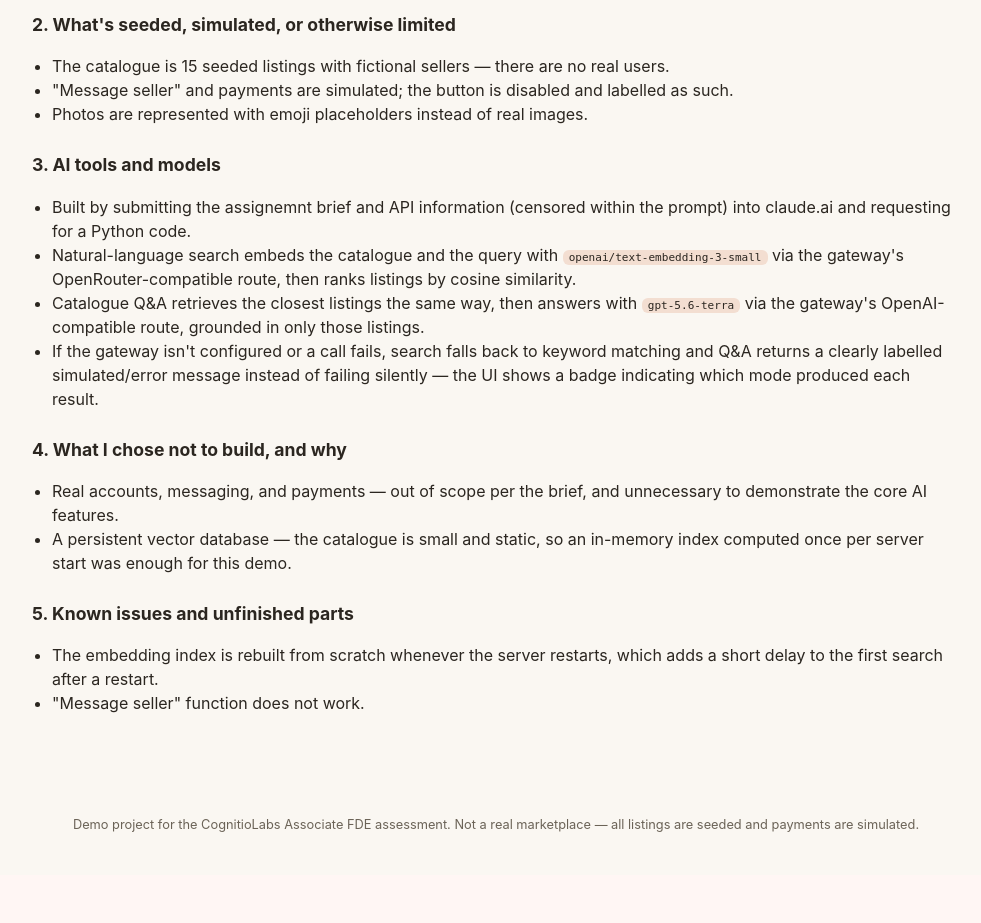
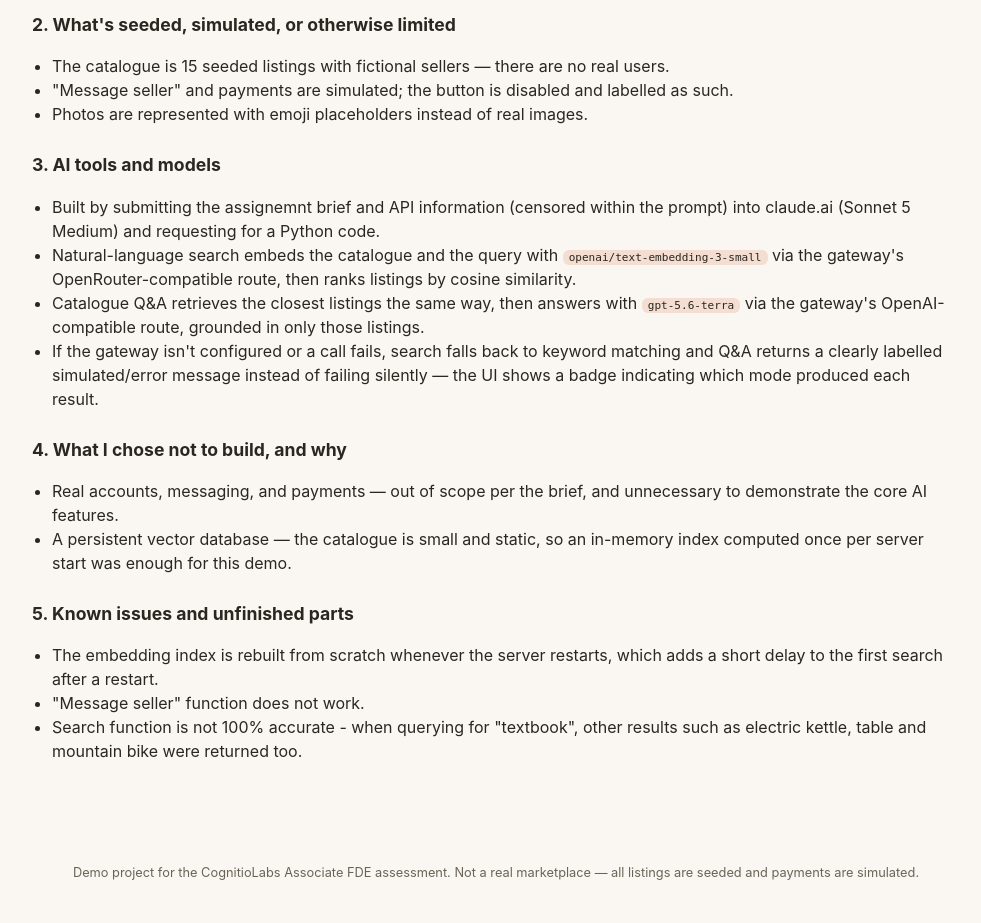
Before and after one commit to jutan03/fde-assignment-jutan, a Flask app: page /notes in a window 1280 px wide. Shown: the part 286-1209 px from the top of the page, without its empty margins (144-1125 px from the left). Before the commit the page ends 1118 px from the top, so only its background shows below. Run offline with Flask 3, Linux system fonts and the light colour scheme.

Commit message:
6th commit

```diff
--- a/templates/notes.html
+++ b/templates/notes.html
@@ -21,7 +21,7 @@
 
   <h2>3. AI tools and models</h2>
   <ul>
-    <li>Built by submitting the assignemnt brief and API information (censored within the prompt) into claude.ai
+    <li>Built by submitting the assignemnt brief and API information (censored within the prompt) into claude.ai (Sonnet 5 Medium)
       and requesting for a Python code.</li>
     <li>
       Natural-language search embeds the catalogue and the query with
@@ -61,6 +61,10 @@
     <li>
       "Message seller" function does not work.
     </li>
+    <li>
+      Search function is not 100% accurate - when querying for "textbook",
+      other results such as electric kettle, table and mountain bike were returned too.
+    </li>
   </ul>
 </div>
 {% endblock %}
```
Also changed, not shown: README.md.
